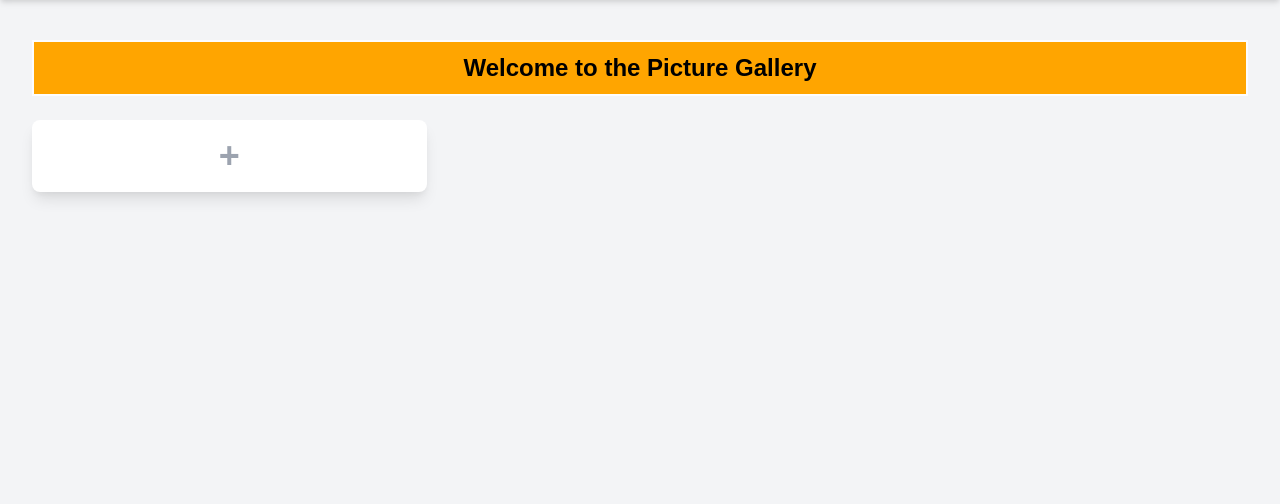
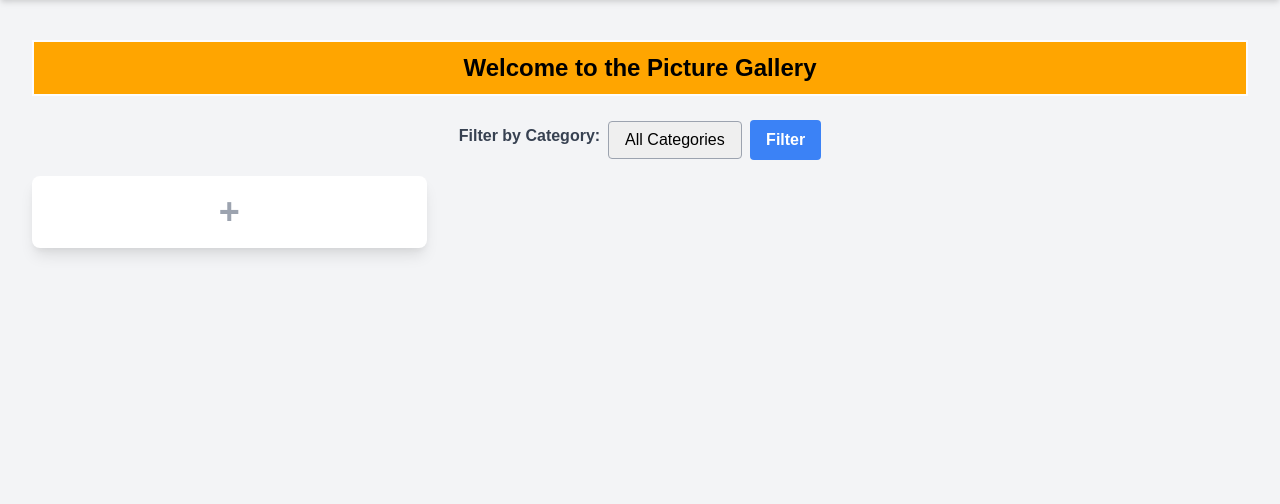
Before and after one commit to saeed-54996/MMM-Project, a Flask app: page /pictures/ in a window 1280 px wide. Shown: the part 72-576 px from the top of the page. Run offline with Flask 3, Linux system fonts and the light colour scheme; data that the repository does not hold is empty; some libraries are stand-ins or nearby versions.

Commit message:
added category filter

```diff
--- a/my_flask_app/app.py
+++ b/my_flask_app/app.py
@@ -27,7 +27,7 @@ def logout():
 def my_profile():
     return user_profile()
 
-@app.route('/pictures/')
+@app.route('/pictures/',methods=['GET'])
 def pictures():
     return show_pictures()
 
--- a/my_flask_app/controler.py
+++ b/my_flask_app/controler.py
@@ -1,6 +1,6 @@
 from flask import request, session, redirect, url_for, render_template, flash
 import hashlib
-from model import db, Users, Images, Articles
+from model import db, Users, Images, Articles,Categories
 import os
 from init import app
 import uuid
@@ -61,8 +61,14 @@ def user_profile():
     return render_template('my-profile.html')
 
 def show_pictures():
-    images = Images.query.all()
-    return render_template('pictures.html',images=images)
+    category_filter = request.args.get('category', 'all')
+    if(category_filter=="all"):
+        images = Images.query.all()
+        categories = Categories.query.all()
+    else:
+        images = Images.query.filter_by(category=category_filter)
+        categories = Categories.query.all()
+    return render_template('pictures.html',images=images,categories=categories)
 
 def show_single_picture(picture_id):
     image = Images.query.filter_by(id=picture_id).first()
--- a/my_flask_app/templates/pictures.html
+++ b/my_flask_app/templates/pictures.html
@@ -8,25 +8,42 @@
 {% block body %}
 <main class="container mx-auto p-4">
     <h1 class="text-2xl font-bold mb-6 text-center main-title">Welcome to the Picture Gallery</h1>
-    <div class="flex flex-wrap -mx-2">
 
-        <!-- start loop -->
+    <!-- Category filter dropdown -->
+    <div class="mb-4 text-center">
+        <form action="{{ url_for('pictures') }}" method="GET">
+            <div class="flex items-center justify-center">
+                <label for="category-select" class="block text-gray-700 font-bold mb-2 mr-2">Filter by Category:</label>
+                <select id="category-select" name="category" class="appearance-none border border-gray-400 rounded py-2 px-4 leading-tight focus:outline-none focus:border-blue-500">
+                    <option value="all">All Categories</option>
+                    <!-- Loop through categories -->
+                    {% for category in categories %}
+                        <option value="{{ category['id'] }}">{{ category['name'] }}</option>
+                    {% endfor %}
+                </select>
+                <button type="submit" class="bg-blue-500 hover:bg-blue-700 text-white font-bold py-2 px-4 rounded focus:outline-none focus:shadow-outline ml-2">Filter</button>
+            </div>
+        </form>
+    </div>
+
+    <div class="flex flex-wrap -mx-2" id="image-gallery">
+        <!-- Loop through images -->
         {% for image in images %}
-            <a href="{{ url_for('picture',picture_id=image['id']) }}" class="w-full md:w-1/2 lg:w-1/3 px-2 mb-4">
+            <a href="{{ url_for('picture', picture_id=image['id']) }}" class="w-full md:w-1/2 lg:w-1/3 px-2 mb-4 image-item" data-category="{{ image['category'] }}">
                 <div class="bg-white p-4 shadow-lg rounded-lg">
-                    <img src="{{ url_for('static', filename='img/'+image['path'])}}" alt="Image description" class="w-full h-auto mb-4">
+                    <img src="{{ url_for('static', filename='img/' + image['path']) }}" alt="Image description" class="w-full h-auto mb-4">
                     <div class="title text-lg font-bold mb-2">{{ image['title'] }}</div>
                     <div class="description text-sm italic">{{ image['description'] }}</div>
                 </div>
             </a>
         {% endfor %}
-        <!-- end of the photos -->
+        <!-- End of images loop -->
+
         <div class="w-full md:w-1/ lg:w-1/3 px-2 mb-4">
             <div class="bg-white p-4 shadow-lg rounded-lg flex items-center justify-center">
                 <button class="text-4xl font-bold text-gray-400 hover:text-gray-600">+</button>
             </div>
         </div>
-
     </div>
 </main>
 
```
